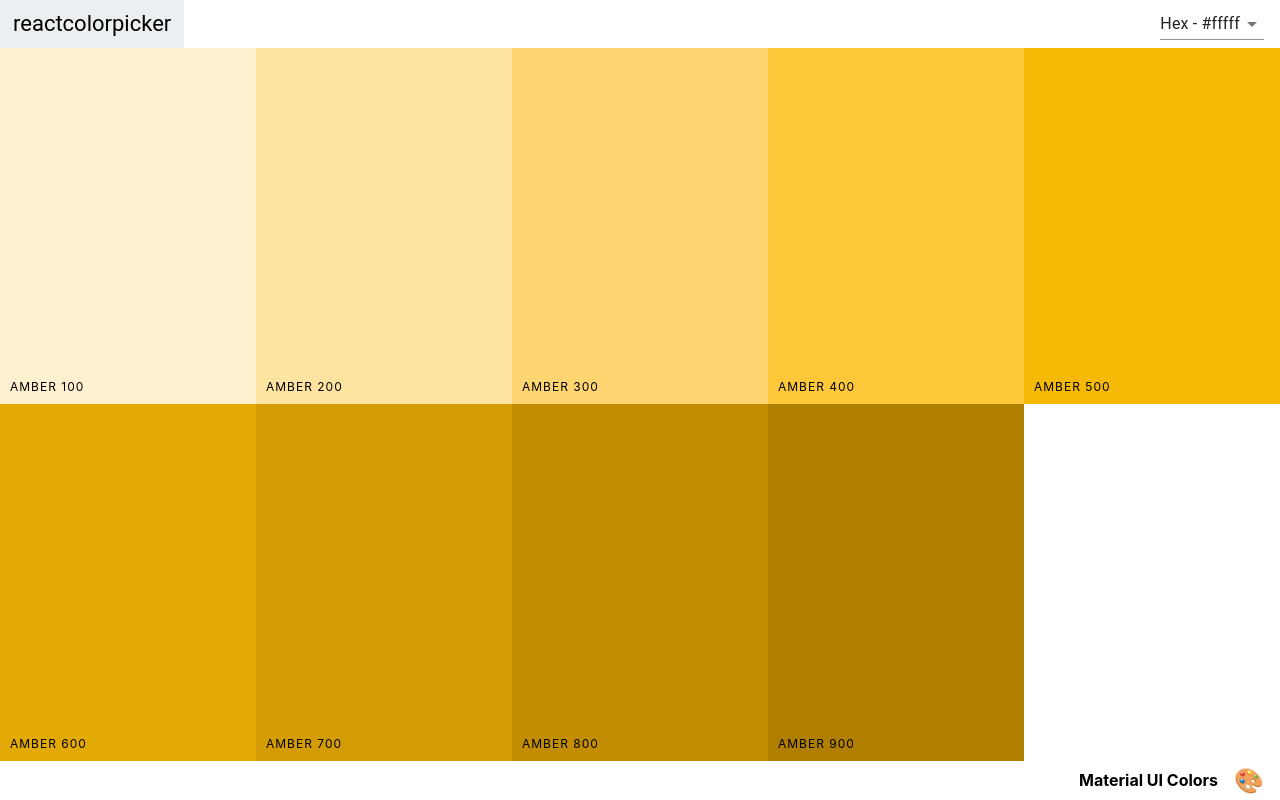
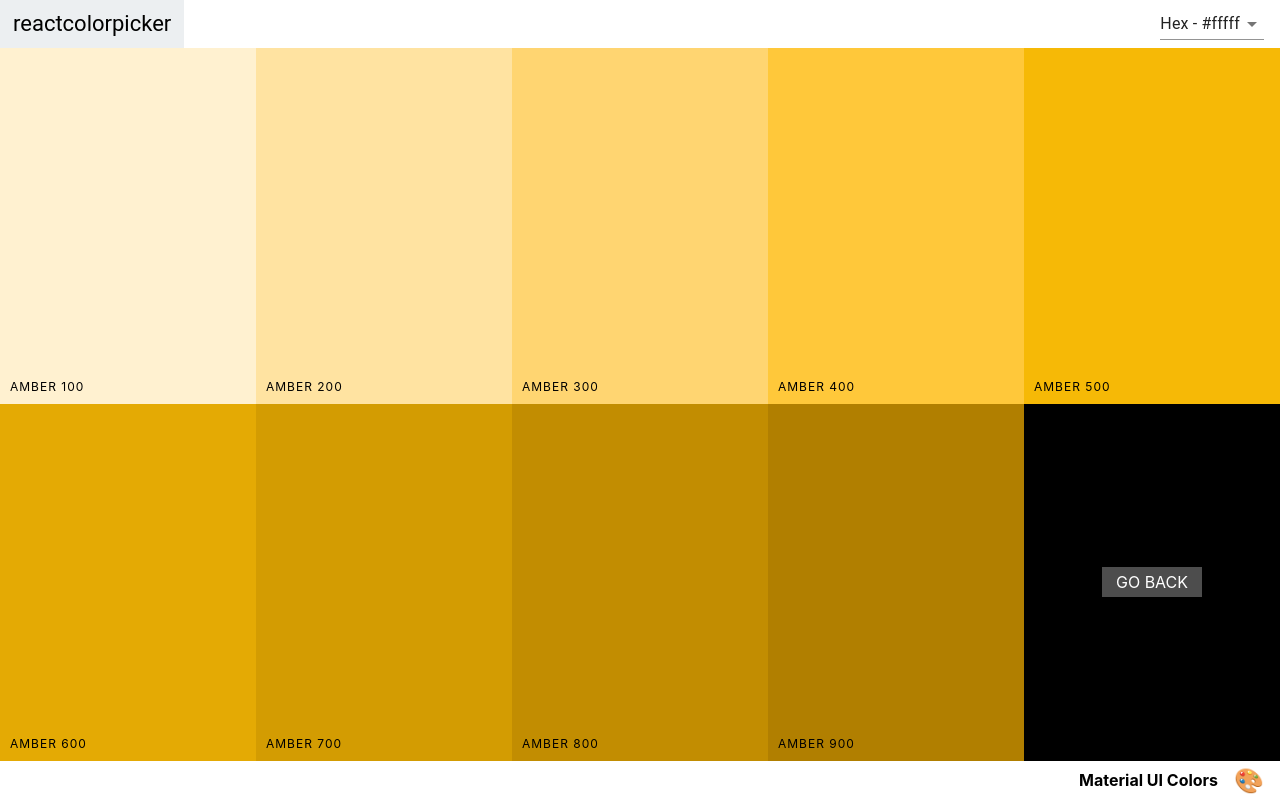
Before and after one commit to julianasinai/color-app, a React (Create React App) app: page /palette/material-ui-colors/amber in a window 1280 px wide. Built offline with nearby package versions, Linux system fonts and the light colour scheme; the HTML template or start-up script is replaced by a standard one.

Commit message:
Refactor Palette Styles

```diff
--- a/src/Palette.css
+++ b/src/Palette.css
@@ -1,4 +1,4 @@
-.Palette {
+/* .Palette {
   height: 100vh;
   display: flex;
   flex-direction: column;
@@ -6,7 +6,7 @@
 
 .Palette-colors {
   height: 90%;
-}
+} */
 
 .slider {
   width: 340px;
--- a/src/Palette.js
+++ b/src/Palette.js
@@ -2,7 +2,19 @@
 import Navbar from './Navbar';
 import ColorBox from './ColorBox';
 import PaletteFooter from './PaletteFooter';
+import { withStyles } from '@material-ui/styles';
 import './Palette.css';
+
+const styles = {
+  Palette: {
+    height: '100vh',
+    display: 'flex',
+    flexDirection: 'column'
+  },
+  colors: {
+    height: '90%'
+  }
+}
 
 class Palette extends Component {
   constructor(props) {
@@ -22,6 +34,7 @@
   }
   render() {
     const { colors, paletteName, emoji, id } = this.props.palette;
+    const { classes } = this.props;
     const { level, format } = this.state;
     const colorBoxes = colors[level].map(color => (
       <ColorBox
@@ -34,14 +47,14 @@
       />
     ));
     return(
-      <div className='Palette'>
+      <div className={classes.Palette}>
         <Navbar
           level={level}
           changeLevel={this.changeLevel}
           handleChange={this.changeFormat}
           showingAllColors={true}
         />
-        <div className='Palette-colors'>
+        <div className={classes.colors}>
           {colorBoxes}
         </div>
         <PaletteFooter paletteName={paletteName} emoji={emoji} />
@@ -50,4 +63,4 @@
   }
 }
 
-export default Palette;
+export default withStyles(styles)(Palette);
--- a/src/SingleColorPalette.js
+++ b/src/SingleColorPalette.js
@@ -2,7 +2,50 @@
 import Navbar from './Navbar';
 import ColorBox from './ColorBox';
 import PaletteFooter from './PaletteFooter';
+import { withStyles } from '@material-ui/styles';
 import { Link } from 'react-router-dom';
+
+const styles = {
+  Palette: {
+    height: '100vh',
+    display: 'flex',
+    flexDirection: 'column'
+  },
+  colors: {
+    height: '90%'
+  },
+  goBack: {
+    width: '20%',
+    height: '50%',
+    margin: '0 auto',
+    display: 'inline-block',
+    position: 'relative',
+    cursor: 'pointer',
+    marginBottom: '-3.75px',
+    opacity: '1',
+    backgroundColor: 'black',
+    position: 'relative',
+    '& a': {
+      color: 'white',
+      width: '100px',
+      height: '30px',
+      position: 'absolute',
+      display: 'inline-block',
+      top: '50%',
+      left: '50%',
+      marginLeft: '-50px',
+      marginTop: '-15px',
+      textAlign: 'center',
+      outline: 'none',
+      background: 'rgba(255, 255, 255, 0.3)',
+      fontSize: '1rem',
+      lineHeight: '30px',
+      textTransform: 'uppercase',
+      border: 'none',
+      textDecoration: 'none'
+    }
+  }
+}
 
 class SingleColorPalette extends Component {
   constructor(props) {
@@ -28,10 +71,11 @@
     this.setState({ format: val });
   }
   render() {
+    const {classes} = this.props;
     return (
-      <div className='SingleColorPalette Palette'>
+      <div className={classes.Palette}>
         <Navbar handleChange={this.changeFormat} showingAllColors={false} />
-        <div className='Palette-colors'>
+        <div className={classes.colors}>
           {this._shades.map(color => (
             <ColorBox
               key={color.name}
@@ -40,8 +84,8 @@
               showingFullPalette={false}
               />
           ))}
-          <div className='go-back' >
-            <Link to={`/palette/${this.props.palette.id}`} className='back-button'>Go Back</Link>
+          <div className={classes.goBack} >
+            <Link to={`/palette/${this.props.palette.id}`}>Go Back</Link>
           </div>
         </div>
         <PaletteFooter
@@ -53,4 +97,4 @@
   }
 }
 
-export default SingleColorPalette;
+export default withStyles(styles)(SingleColorPalette);
```
